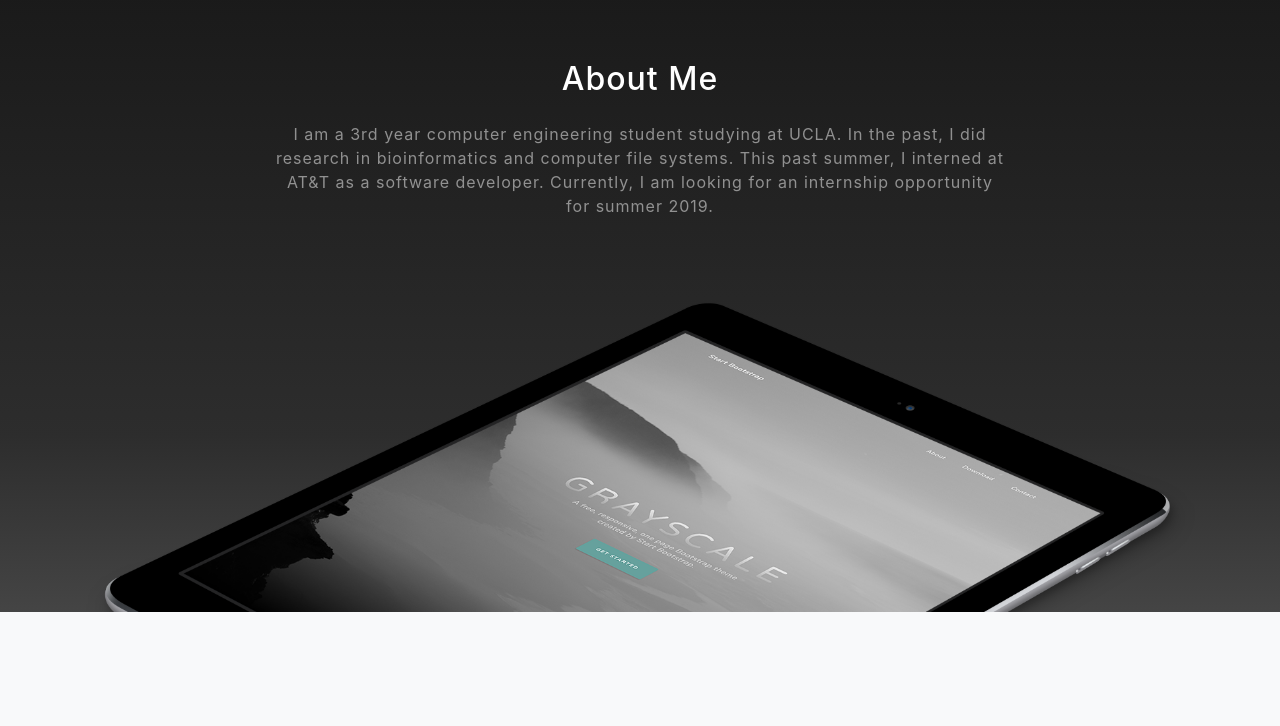
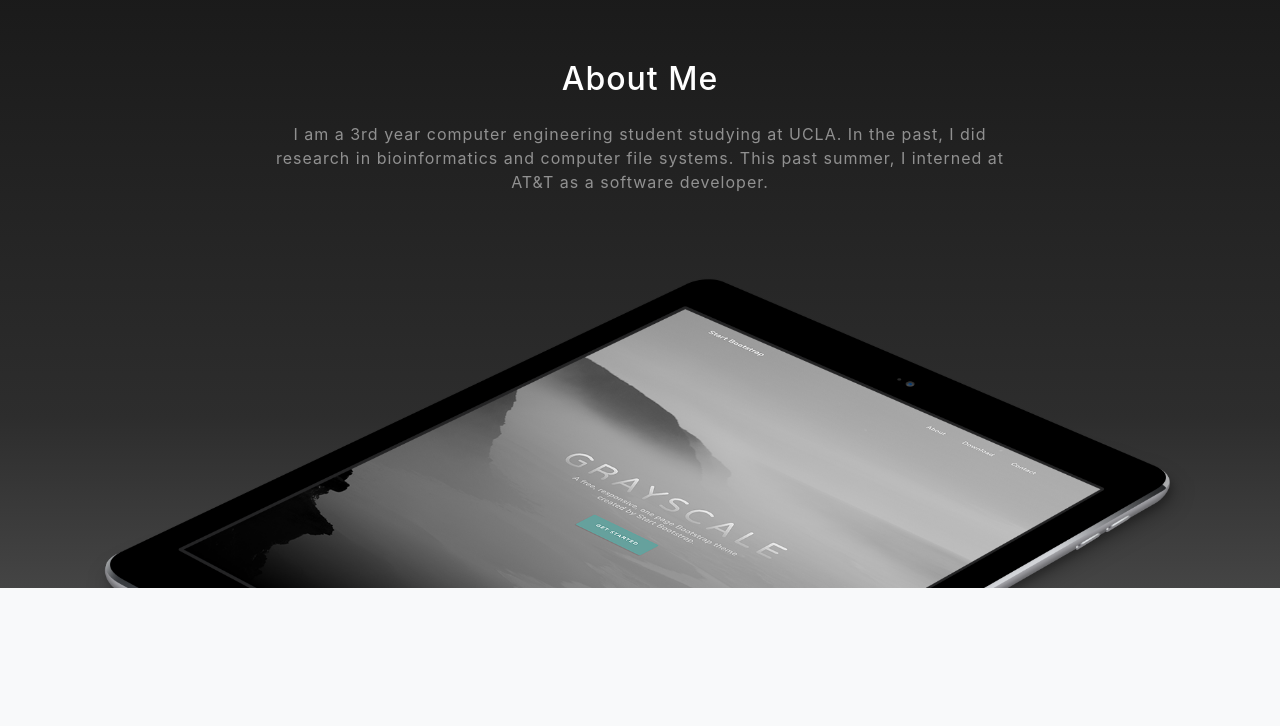
Before and after one commit to ebperez/ebperez.github.io, a website with bundled scripts: page index.html in a window 1280 px wide. Shown: the part 900-1626 px from the top of the page. Built offline with nearby package versions, Linux system fonts and the light colour scheme.

Commit message:
Update index.html
Fixed description

```diff
--- a/index.html
+++ b/index.html
@@ -66,7 +66,7 @@
         <div class="row">
           <div class="col-lg-8 mx-auto">
             <h2 class="text-white mb-4">About Me</h2>
-            <p class="text-white-50">I am a 3rd year computer engineering student studying at UCLA. In the past, I did research in bioinformatics and computer file systems. This past summer, I interned at AT&T as a software developer. Currently, I am looking for an internship opportunity for summer 2019.</p>
+            <p class="text-white-50">I am a 3rd year computer engineering student studying at UCLA. In the past, I did research in bioinformatics and computer file systems. This past summer, I interned at AT&T as a software developer.</p>
           </div>
         </div>
         <img src="img/ipad.png" class="img-fluid" alt="">
```
